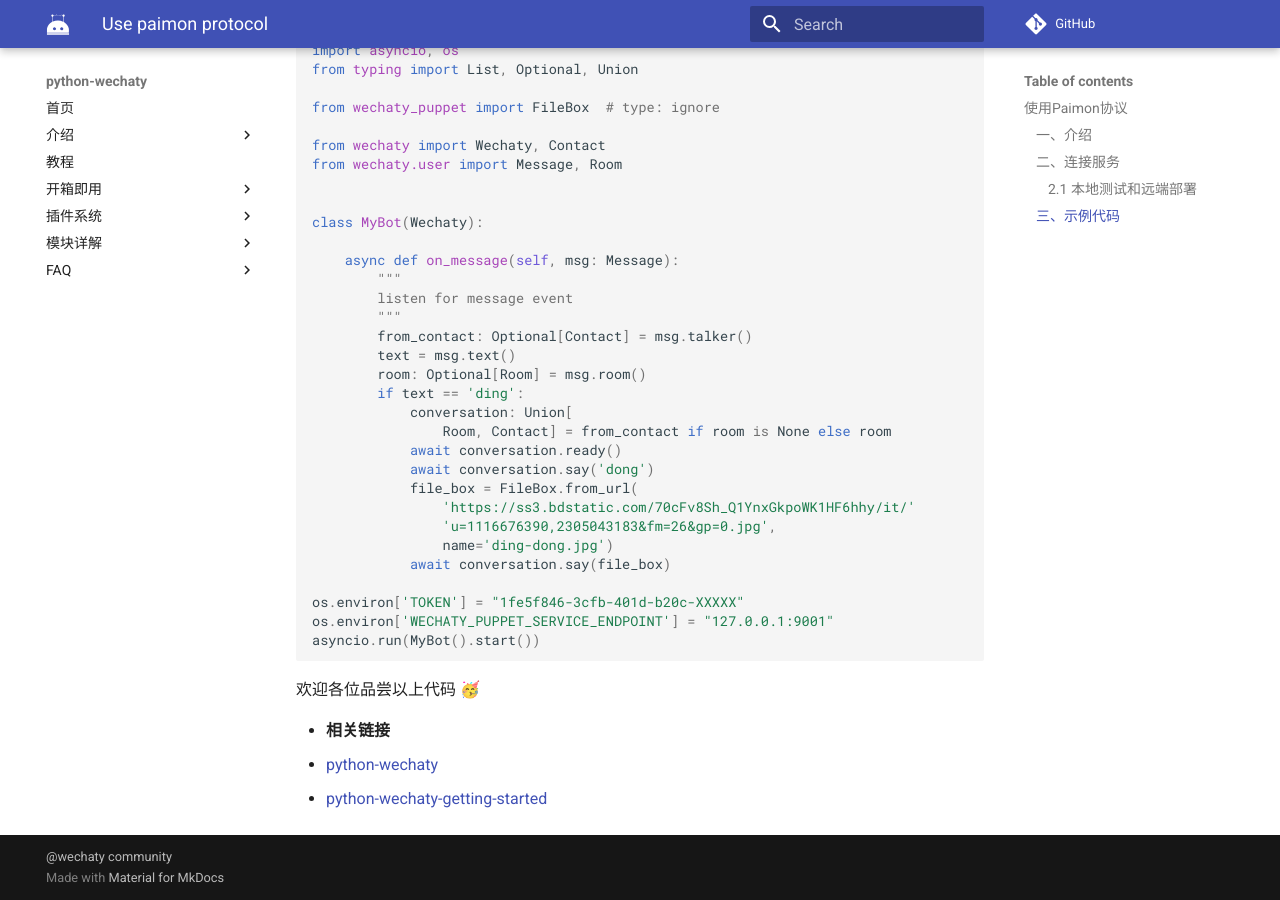
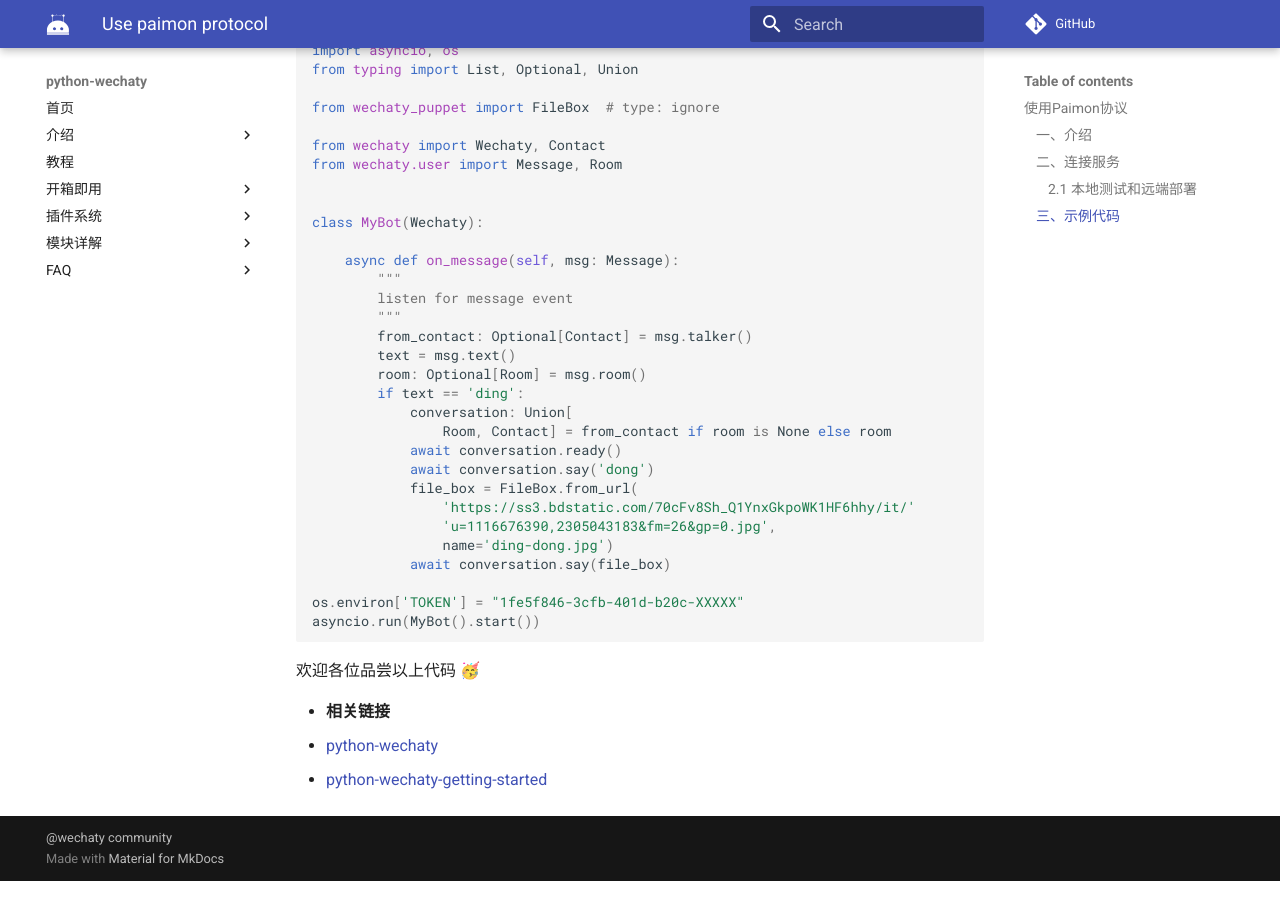
Before and after one commit to wechaty/python-wechaty, an MkDocs documentation site: the page built from docs/introduction/use-paimon-protocol.md, in a window 1280 px wide and 900 px high, scrolled down 769 px. Built offline with MkDocs 1.6.1 and Material for MkDocs 9.7.7, drawn with Linux system fonts in a browser that asks for light colours; comment, search, counter and statistics services are not loaded.

Commit message:
remove endpoint envrionment variable setting

````diff
--- a/docs/introduction/use-paimon-protocol.md
+++ b/docs/introduction/use-paimon-protocol.md
@@ -62,7 +62,6 @@ class MyBot(Wechaty):
             await conversation.say(file_box)
 
 os.environ['TOKEN'] = "1fe5f846-3cfb-401d-b20c-XXXXX"
-os.environ['WECHATY_PUPPET_SERVICE_ENDPOINT'] = "127.0.0.1:9001"
 asyncio.run(MyBot().start())
 ```
 
````
